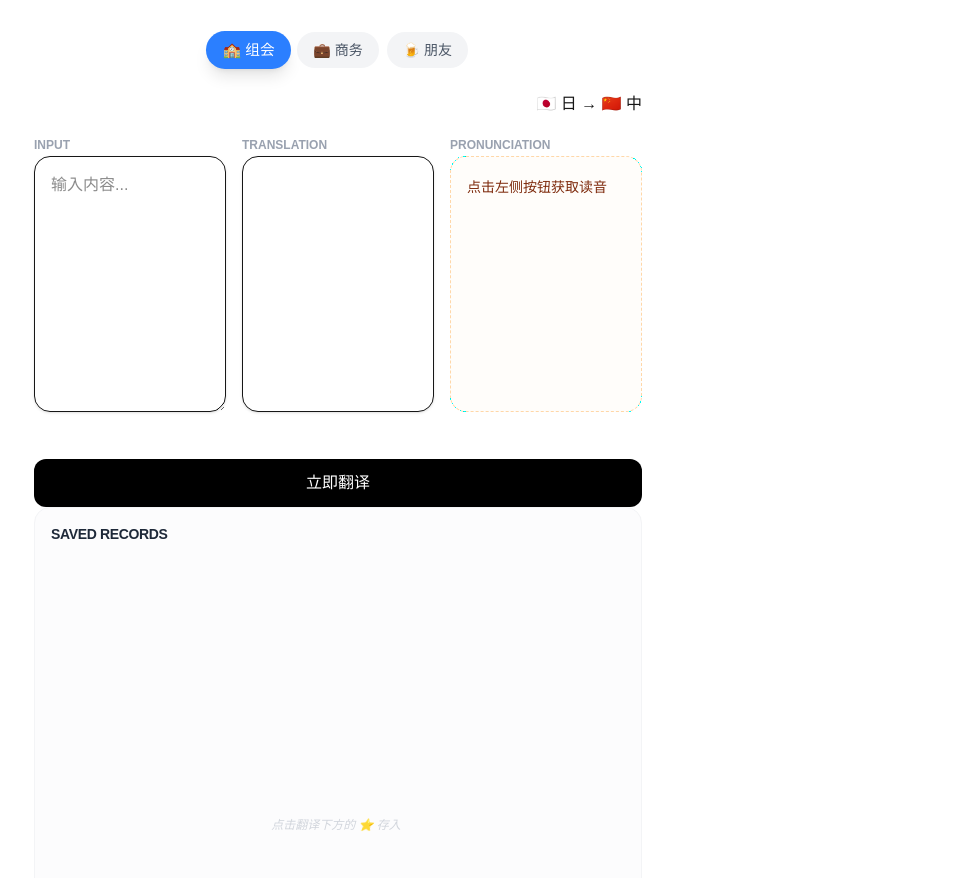
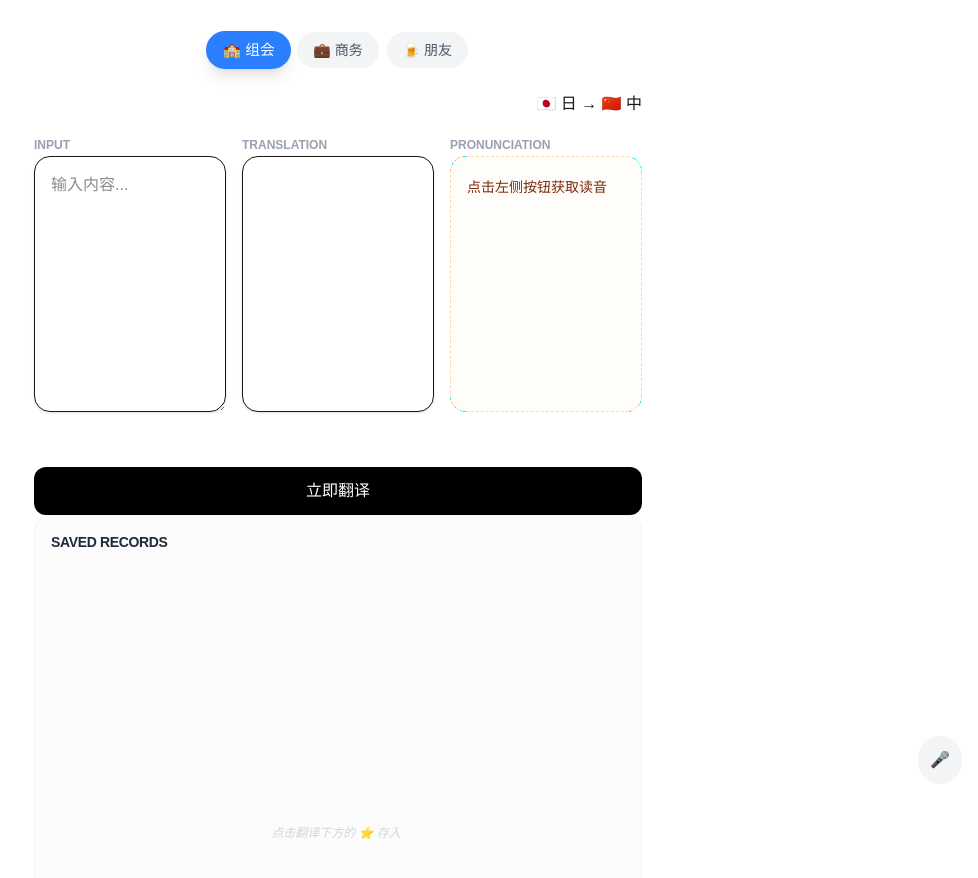
Before and after one commit to JokerChen-peng/jp-translator-agent, a Next.js app: page / in a window 1280 px wide. Shown: the top 878 px of the page, without its empty margins (302-1280 px from the left). Built offline with nearby package versions, Linux system fonts and the light colour scheme.

Commit message:
feat:增加语言输入的功能

```diff
--- a/app/page.tsx
+++ b/app/page.tsx
@@ -1,8 +1,9 @@
 'use client';
 
 import { useCompletion } from '@ai-sdk/react';
-import { useState,useEffect } from 'react';
+import { useState,useEffect, useCallback } from 'react';
 import TranslationHistory, { HistoryItem } from '@/components/TranslationHistory';
+import { useSpeechToText } from '@/hooks/useSpeechToText';
 const CONTEXTS = [
   { id: 'meeting', label: '🏫 组会', color: 'bg-blue-500' },
   { id: 'business', label: '💼 商务', color: 'bg-green-600' },
@@ -16,6 +17,13 @@ export default function TranslatorPage() {
   const [currentContext, setCurrentContext] = useState('meeting');
   const [pronunciation, setPronunciation] = useState('');
   const [history, setHistory] = useState<HistoryItem[]>([]);
+  // ✅ 集成语音功能
+    const handleSpeechResult = useCallback((result: string) => {
+  setInput(prev => prev + result);
+}, []);
+  const { isListening, startListening, stopListening } = useSpeechToText(handleSpeechResult);
+
+  const speechLang = direction === 'ja-zh' ? 'ja-JP' : 'zh-CN';
   // 1. 初始化加载
   useEffect(() => {
     const saved = localStorage.getItem('translation_history');
@@ -92,6 +100,18 @@ export default function TranslatorPage() {
             onChange={(e) => setInput(e.target.value)}
             placeholder="输入内容..."
           />
+          {/* ✅ 语音输入按钮 */}
+          <button
+            onClick={() => isListening ? stopListening() : startListening(speechLang)}
+            className={`absolute bottom-4 right-4 p-3 rounded-full transition-all ${
+              isListening
+                ? 'bg-red-500 text-white animate-pulse'
+                : 'bg-gray-100 text-gray-600 hover:bg-gray-200'
+            }`}
+            title="点击语音输入"
+          >
+            {isListening ? '🛑' : '🎤'}
+          </button>
         </div>
 
         {/* 第二列：翻译结果 */}
--- /dev/null
+++ b/hooks/useSpeechToText.ts
@@ -0,0 +1,63 @@
+'use client';
+
+import { useState, useEffect, useCallback, useRef } from 'react';
+
+export const useSpeechToText = (onResult: (text: string) => void) => {
+  const [isListening, setIsListening] = useState(false);
+  const recognitionRef = useRef<any>(null);
+
+  useEffect(() => {
+    const SpeechRecognition = (window as any).SpeechRecognition || (window as any).webkitSpeechRecognition;
+
+    if (SpeechRecognition) {
+      const rec = new SpeechRecognition();
+
+      // ✅ 关键设置 1：开启连续识别
+      // 设为 true 后，即便你中间换气停顿，它也不会自动关闭
+      rec.continuous = true;
+
+      // ✅ 关键设置 2：开启临时结果
+      // 设为 true 可以让你在说话的过程中就能看到文字变动，体验更好
+      rec.interimResults = true;
+
+      rec.onresult = (event: any) => {
+        let finalTranscript = '';
+
+        // continuous 模式下，结果是一个数组，我们需要遍历它
+        for (let i = event.resultIndex; i < event.results.length; ++i) {
+          if (event.results[i].isFinal) {
+            finalTranscript += event.results[i][0].transcript;
+          }
+        }
+
+        if (finalTranscript) {
+          onResult(finalTranscript);
+        }
+      };
+
+      rec.onend = () => {
+        // 只有当我们没有手动停止，且它意外结束时（比如网络抖动），才重置状态
+        setIsListening(false);
+      };
+
+      recognitionRef.current = rec;
+    }
+  }, [onResult]);
+
+  const startListening = useCallback((lang: 'ja-JP' | 'zh-CN') => {
+    if (recognitionRef.current) {
+      recognitionRef.current.lang = lang;
+      recognitionRef.current.start();
+      setIsListening(true);
+    }
+  }, []);
+
+  const stopListening = useCallback(() => {
+    if (recognitionRef.current) {
+      recognitionRef.current.stop();
+      setIsListening(false);
+    }
+  }, []);
+
+  return { isListening, startListening, stopListening };
+};
```
